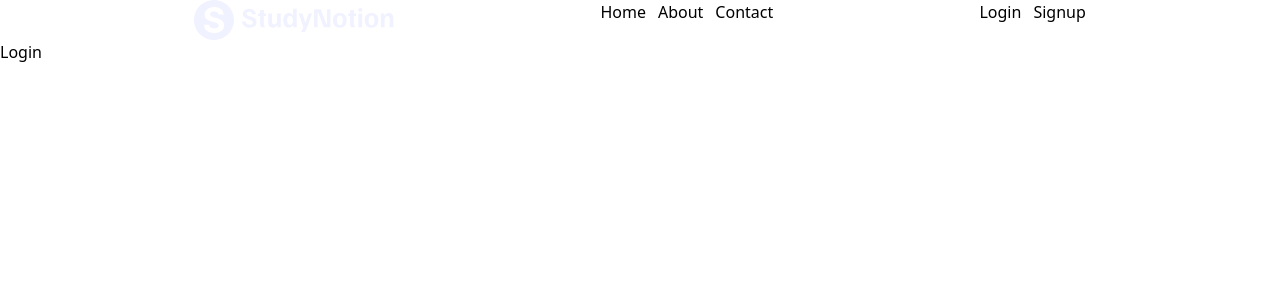
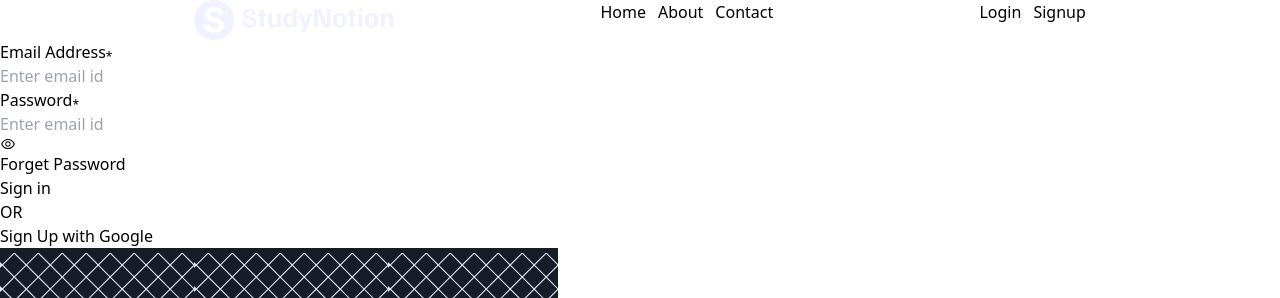
Before and after one commit to sudhanshumandloi/React-practice, a React (Create React App) app in the folder Study_notation_app/: page /login in a window 1280 px wide. Shown: the top 298 px of the page. Built offline with nearby package versions, Linux system fonts and the light colour scheme.

Commit message:
add template fot the log in page

```diff
--- a/Study_notation_app/src/pages/Login.js
+++ b/Study_notation_app/src/pages/Login.js
@@ -1,8 +1,11 @@
 import React from "react";
+import Template from "../components/Template";
 
 function Login(){
     return (
-        <div>Login</div>
+        <div>
+            <Template />
+        </div>
     )
 }
 
```
